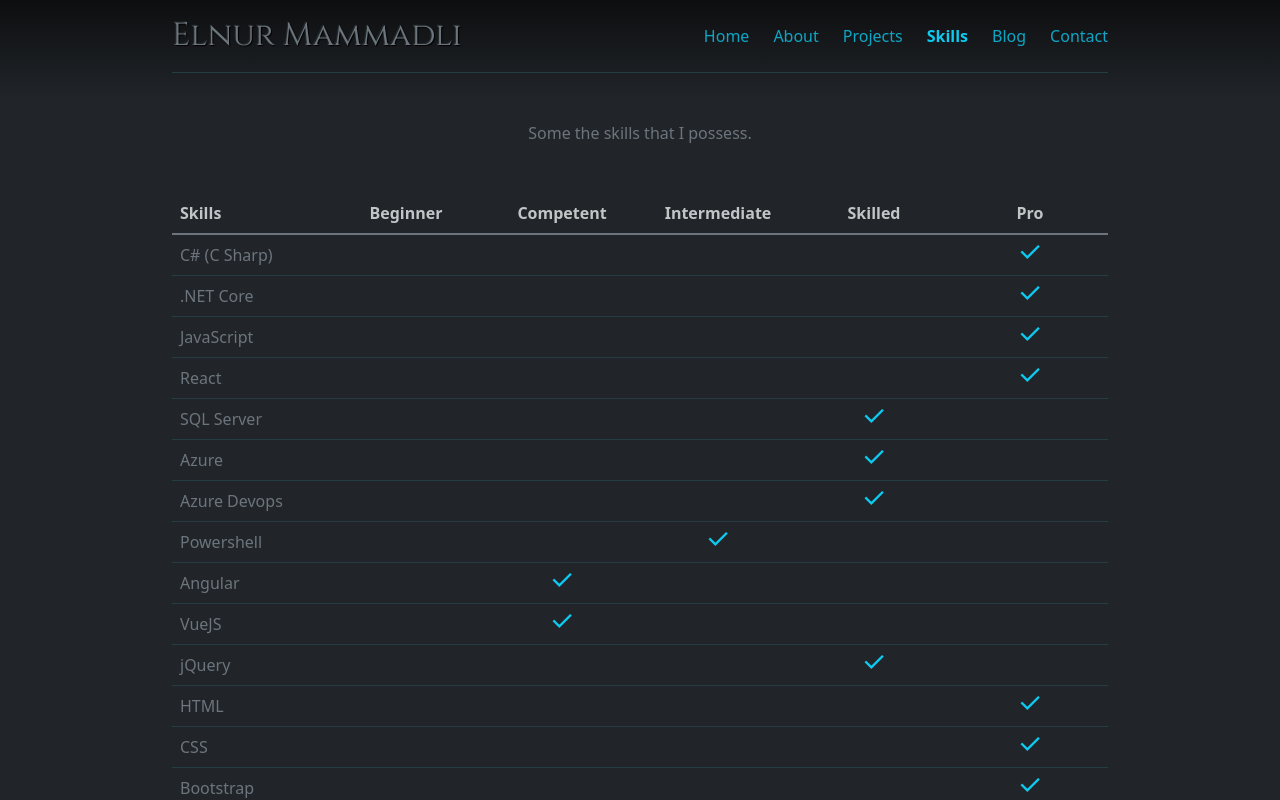
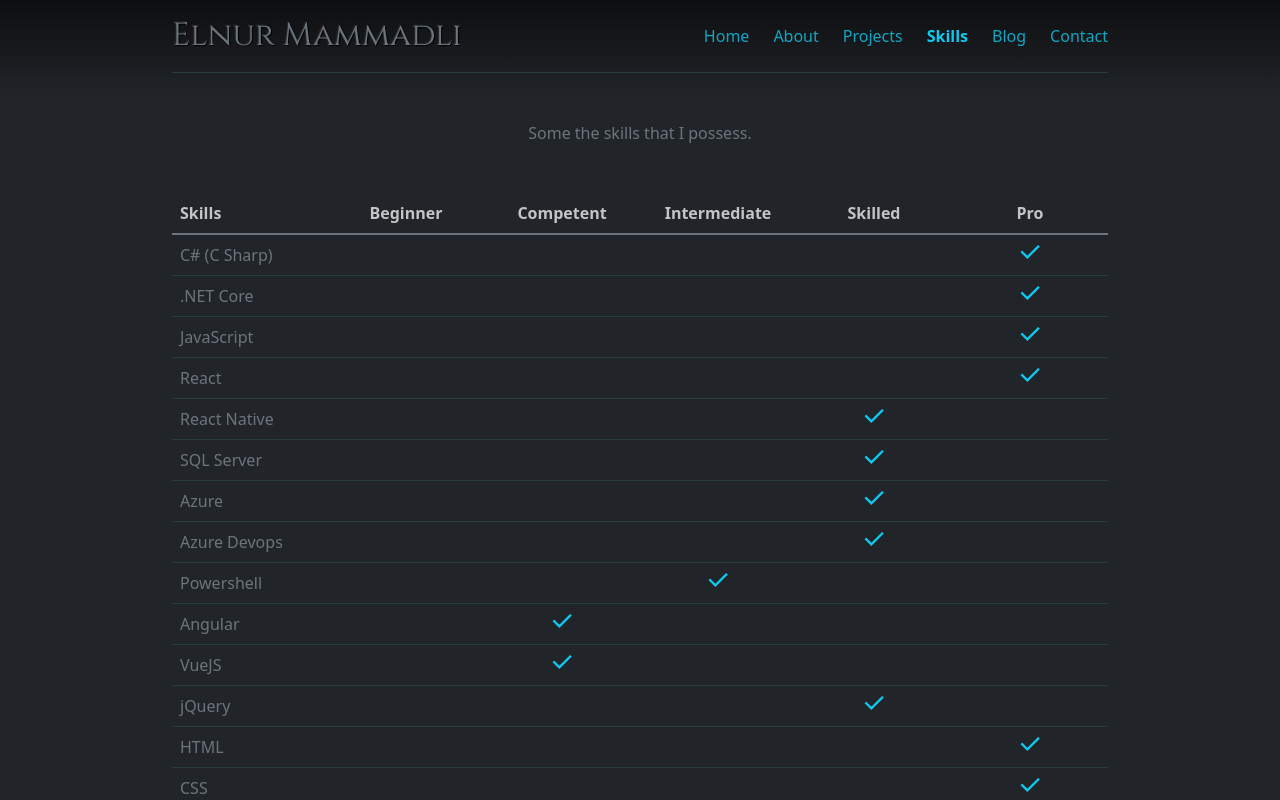
Before and after one commit to elnoor/noorr.net, a React (Create React App) app: page /skills in a window 1280 px wide. Shown: the top 800 px of the page. Built offline with nearby package versions, Linux system fonts and the light colour scheme.

Commit message:
Update skillsData.js

```diff
--- a/src/pages/Skills/skillsData.js
+++ b/src/pages/Skills/skillsData.js
@@ -12,6 +12,7 @@
   [".NET Core", SKILL_LEVEL.Pro],
   ["JavaScript", SKILL_LEVEL.Pro],
   ["React", SKILL_LEVEL.Pro],
+  ["React Native", SKILL_LEVEL.Skilled],
   ["SQL Server", SKILL_LEVEL.Skilled],
   ["Azure", SKILL_LEVEL.Skilled],
   ["Azure Devops", SKILL_LEVEL.Skilled],
```
